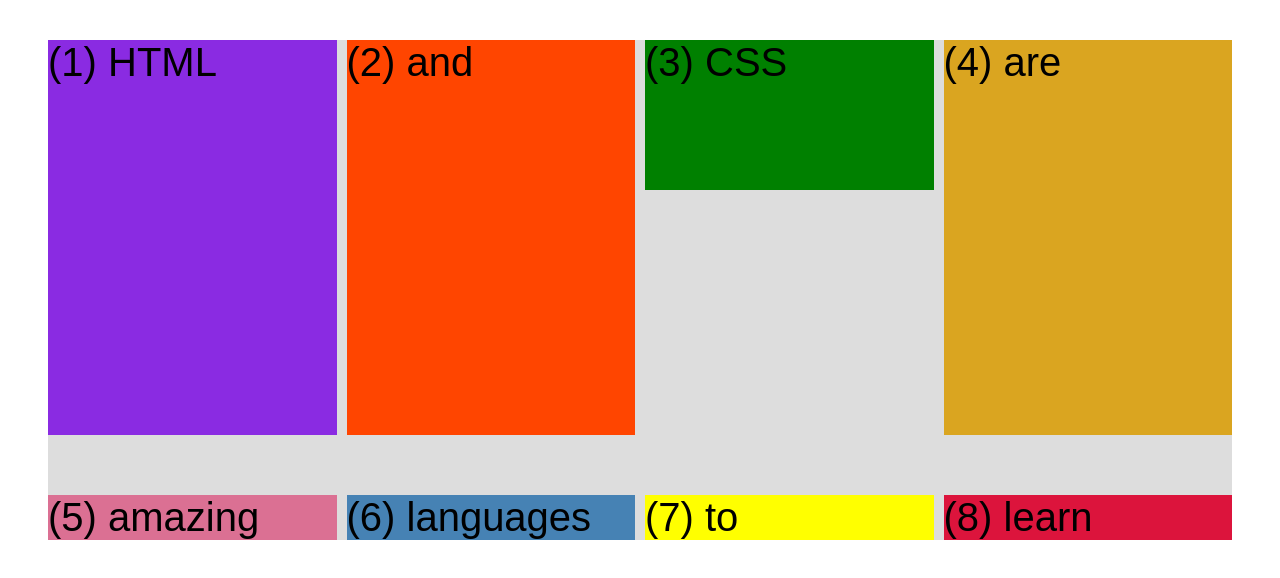
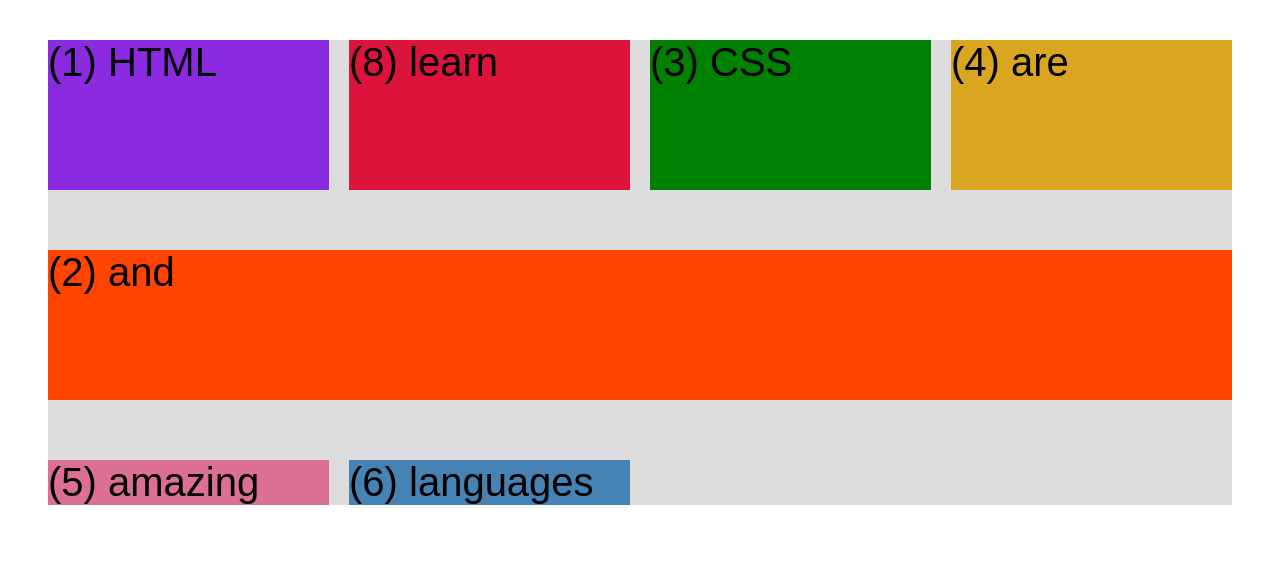
Before and after one commit to SwarajKaran/CSS-Layouts, a plain HTML site: page css-grid.html in a window 1280 px wide. Drawn offline with Linux system fonts and the light colour scheme.

Commit message:
placing and spanning grid items

```diff
--- a/css-grid.html
+++ b/css-grid.html
@@ -45,13 +45,22 @@
         /* grid-template-rows: 300px 200px; */
         /* grid-template-columns: 2fr 1fr 1fr auto; */
         grid-template-columns: repeat(4, 1fr);
-        grid-template-rows: 1fr auto;
-        height: 500px;
+        grid-template-rows: 1fr 1fr;
+        /* height: 500px; */
         /* gap: 30px; */
-        column-gap: 10px;
+        column-gap: 20px;
         row-gap: 60px;
       }
-
+      .el--8 {
+        grid-column: 2 / 3;
+        grid-row: 1 / 2;
+      }
+      .el--2 {
+        /* grid-column: 1/ 5; */
+        /* grid-column: 1 / span 4; */
+        grid-column: 1 / -1;
+        grid-row: 2;
+      }
       .container--2 {
         display: none;
         /* STARTER */
@@ -75,7 +84,7 @@
       <div class="el el--4">(4) are</div>
       <div class="el el--5">(5) amazing</div>
       <div class="el el--6">(6) languages</div>
-      <div class="el el--7">(7) to</div>
+      <!-- <div class="el el--7">(7) to</div> -->
       <div class="el el--8">(8) learn</div>
     </div>
 
```
